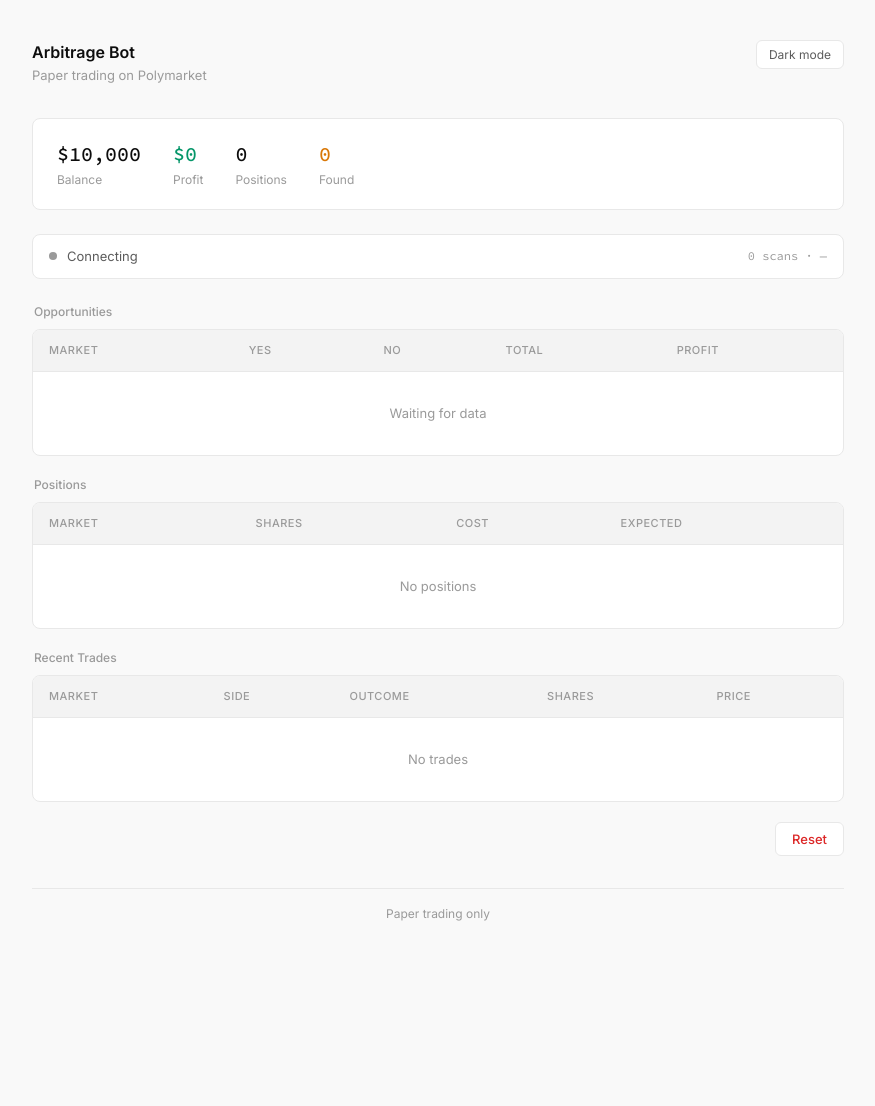
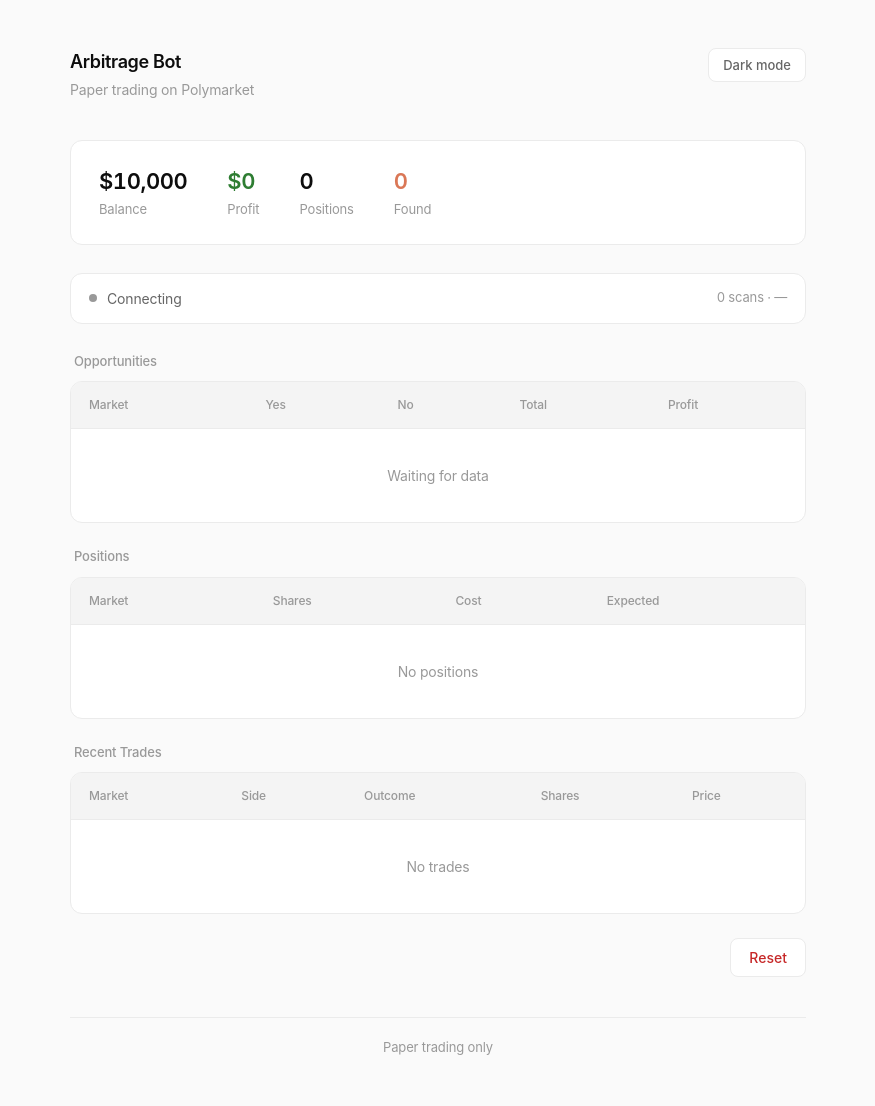
Before and after one commit to promaaa/polymarket-arbitrage-bot, a Python web app: template templates/index.html in a window 1280 px wide. Shown: the whole page, without its empty margins (202-1077 px from the left). Before the commit the page ends 921 px from the top, so only its background shows below. Run offline with Jinja, Linux system fonts and the light colour scheme; the template is opened without the code that fills it, so the values that code supplies are empty.

Commit message:
Fix fonts to match Claude system fonts

```diff
--- a/static/styles.css
+++ b/static/styles.css
@@ -1,32 +1,30 @@
 /* Arbitrage Bot - Claude Style */
 
-@import url('https://fonts.googleapis.com/css2?family=Inter:wght@400;500;600&family=Source+Code+Pro:wght@400;500&display=swap');
-
 :root {
-    /* Light mode (default) */
+    /* Light mode */
     --bg-primary: #ffffff;
-    --bg-secondary: #f9f9f9;
-    --bg-tertiary: #f3f3f3;
+    --bg-secondary: #fafafa;
+    --bg-tertiary: #f4f4f4;
     --text-primary: #0d0d0d;
-    --text-secondary: #5c5c5c;
-    --text-tertiary: #9a9a9a;
-    --border: #e8e8e8;
-    --accent: #d97706;
-    --green: #059669;
-    --red: #dc2626;
+    --text-secondary: #666666;
+    --text-tertiary: #999999;
+    --border: #ebebeb;
+    --accent: #da7756;
+    --green: #2e7d32;
+    --red: #c62828;
 }
 
 [data-theme="dark"] {
-    --bg-primary: #2f2f2f;
-    --bg-secondary: #262626;
-    --bg-tertiary: #1f1f1f;
-    --text-primary: #ececec;
-    --text-secondary: #a8a8a8;
-    --text-tertiary: #6b6b6b;
-    --border: #404040;
-    --accent: #d97706;
-    --green: #10b981;
-    --red: #f87171;
+    --bg-primary: #343541;
+    --bg-secondary: #2a2b32;
+    --bg-tertiary: #202123;
+    --text-primary: #ececf1;
+    --text-secondary: #c5c5d2;
+    --text-tertiary: #8e8ea0;
+    --border: #4e4f60;
+    --accent: #da7756;
+    --green: #5cb270;
+    --red: #ef5350;
 }
 
 * {
@@ -36,19 +34,19 @@
 }
 
 body {
-    font-family: 'Inter', -apple-system, BlinkMacSystemFont, sans-serif;
+    font-family: -apple-system, BlinkMacSystemFont, 'Segoe UI', Roboto, Oxygen, Ubuntu, sans-serif;
     background: var(--bg-secondary);
     color: var(--text-primary);
     line-height: 1.5;
-    font-size: 14px;
+    font-size: 15px;
     -webkit-font-smoothing: antialiased;
-    transition: background 0.2s, color 0.2s;
+    letter-spacing: -0.01em;
 }
 
 .container {
-    max-width: 860px;
+    max-width: 800px;
     margin: 0 auto;
-    padding: 40px 24px;
+    padding: 48px 32px;
 }
 
 /* Header */
@@ -56,28 +54,31 @@ body {
     display: flex;
     justify-content: space-between;
     align-items: flex-start;
-    margin-bottom: 32px;
+    margin-bottom: 40px;
 }
 
 .header-left h1 {
-    font-size: 16px;
+    font-size: 18px;
     font-weight: 600;
     color: var(--text-primary);
+    letter-spacing: -0.02em;
 }
 
 .header-left .subtitle {
-    font-size: 13px;
+    font-size: 14px;
     color: var(--text-tertiary);
-    margin-top: 2px;
+    margin-top: 4px;
+    font-weight: 400;
 }
 
 .theme-toggle {
-    padding: 6px 12px;
-    font-size: 12px;
+    padding: 8px 14px;
+    font-size: 13px;
+    font-weight: 500;
     font-family: inherit;
     background: var(--bg-primary);
     border: 1px solid var(--border);
-    border-radius: 6px;
+    border-radius: 8px;
     color: var(--text-secondary);
     cursor: pointer;
     transition: all 0.15s;
@@ -91,30 +92,32 @@ body {
 /* Stats */
 .stats {
     display: flex;
-    gap: 32px;
-    padding: 20px 24px;
+    gap: 40px;
+    padding: 24px 28px;
     background: var(--bg-primary);
     border: 1px solid var(--border);
-    border-radius: 8px;
-    margin-bottom: 24px;
+    border-radius: 12px;
+    margin-bottom: 28px;
 }
 
 .stat {
     display: flex;
     flex-direction: column;
+    gap: 2px;
 }
 
 .stat-value {
-    font-family: 'Source Code Pro', monospace;
-    font-size: 20px;
-    font-weight: 500;
+    font-size: 22px;
+    font-weight: 600;
     color: var(--text-primary);
+    letter-spacing: -0.02em;
+    font-variant-numeric: tabular-nums;
 }
 
 .stat-label {
-    font-size: 12px;
+    font-size: 13px;
     color: var(--text-tertiary);
-    margin-top: 2px;
+    font-weight: 400;
 }
 
 .stat.positive .stat-value {
@@ -130,12 +133,12 @@ body {
     display: flex;
     align-items: center;
     justify-content: space-between;
-    padding: 12px 16px;
+    padding: 14px 18px;
     background: var(--bg-primary);
     border: 1px solid var(--border);
-    border-radius: 8px;
-    margin-bottom: 24px;
-    font-size: 13px;
+    border-radius: 12px;
+    margin-bottom: 28px;
+    font-size: 14px;
 }
 
 .status-left {
@@ -157,29 +160,29 @@ body {
 }
 
 .status-right {
-    font-family: 'Source Code Pro', monospace;
-    font-size: 12px;
+    font-size: 13px;
     color: var(--text-tertiary);
+    font-variant-numeric: tabular-nums;
 }
 
 /* Sections */
 .section {
-    margin-bottom: 20px;
+    margin-bottom: 24px;
 }
 
 .section-header {
-    font-size: 12px;
+    font-size: 13px;
     font-weight: 500;
     color: var(--text-tertiary);
-    margin-bottom: 8px;
-    padding-left: 2px;
+    margin-bottom: 10px;
+    padding-left: 4px;
 }
 
 /* Card */
 .card {
     background: var(--bg-primary);
     border: 1px solid var(--border);
-    border-radius: 8px;
+    border-radius: 12px;
     overflow: hidden;
 }
 
@@ -190,23 +193,21 @@ table {
 }
 
 th {
-    padding: 12px 16px;
+    padding: 14px 18px;
     text-align: left;
-    font-size: 11px;
+    font-size: 12px;
     font-weight: 500;
     color: var(--text-tertiary);
-    text-transform: uppercase;
-    letter-spacing: 0.5px;
     background: var(--bg-tertiary);
     border-bottom: 1px solid var(--border);
 }
 
 td {
-    padding: 12px 16px;
-    font-family: 'Source Code Pro', monospace;
-    font-size: 13px;
+    padding: 14px 18px;
+    font-size: 14px;
     color: var(--text-secondary);
     border-bottom: 1px solid var(--border);
+    font-variant-numeric: tabular-nums;
 }
 
 tr:last-child td {
@@ -220,15 +221,13 @@ tr:hover td {
 td.empty {
     text-align: center;
     color: var(--text-tertiary);
-    padding: 32px;
-    font-family: 'Inter', sans-serif;
-    font-size: 13px;
+    padding: 36px;
+    font-size: 14px;
 }
 
 .cell-market {
-    font-family: 'Inter', sans-serif;
     color: var(--text-primary);
-    max-width: 240px;
+    max-width: 220px;
     overflow: hidden;
     text-overflow: ellipsis;
     white-space: nowrap;
@@ -251,15 +250,15 @@ td.empty {
 .actions {
     display: flex;
     justify-content: flex-end;
-    margin-top: 16px;
+    margin-top: 20px;
 }
 
 .btn {
-    font-family: 'Inter', sans-serif;
-    font-size: 13px;
+    font-family: inherit;
+    font-size: 14px;
     font-weight: 500;
-    padding: 8px 16px;
-    border-radius: 6px;
+    padding: 10px 18px;
+    border-radius: 8px;
     border: 1px solid var(--border);
     background: var(--bg-primary);
     color: var(--text-secondary);
@@ -282,11 +281,11 @@ td.empty {
 
 /* Footer */
 footer {
-    margin-top: 32px;
-    padding-top: 16px;
+    margin-top: 40px;
+    padding-top: 20px;
     border-top: 1px solid var(--border);
     text-align: center;
-    font-size: 12px;
+    font-size: 13px;
     color: var(--text-tertiary);
 }
 
@@ -297,8 +296,8 @@ footer {
 
     .stats {
         flex-wrap: wrap;
-        gap: 20px;
-        padding: 16px;
+        gap: 24px;
+        padding: 20px;
     }
 
     .stat {
@@ -307,6 +306,6 @@ footer {
 
     .header {
         flex-direction: column;
-        gap: 12px;
+        gap: 16px;
     }
 }
```
